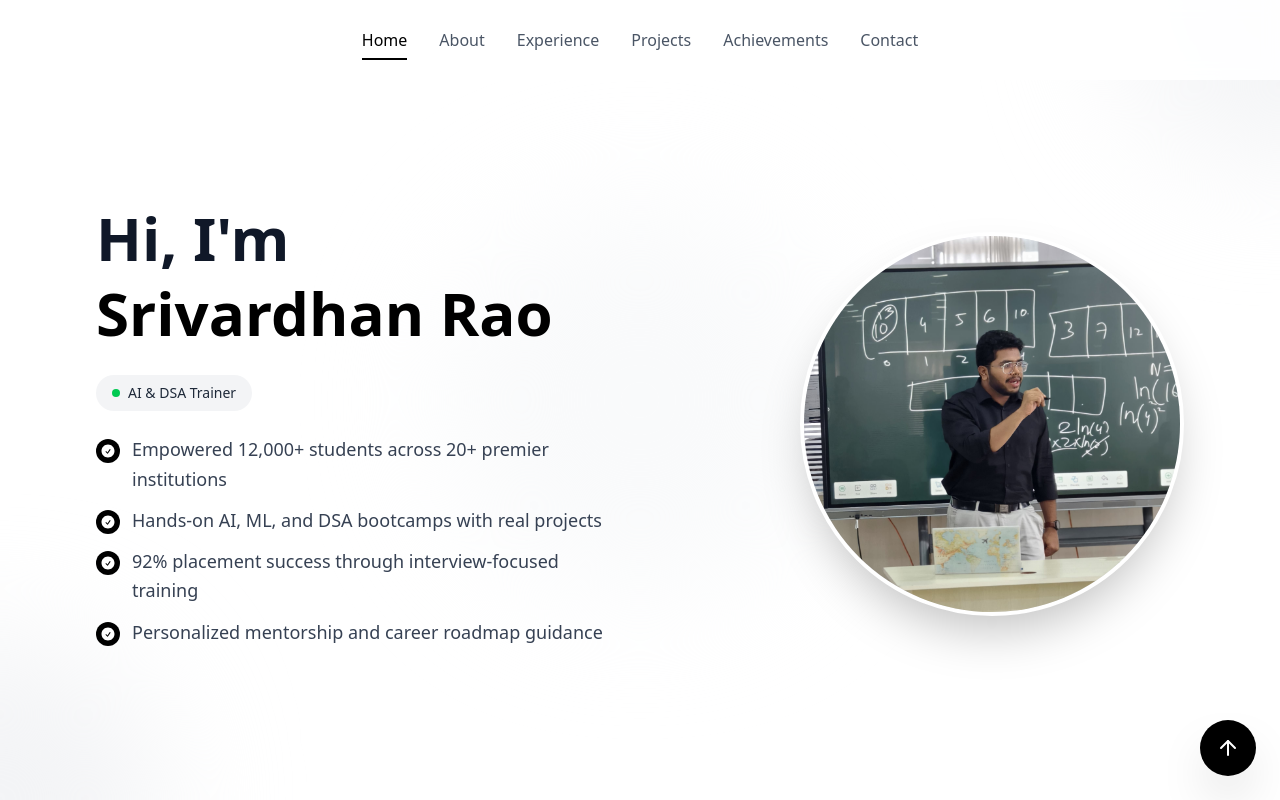
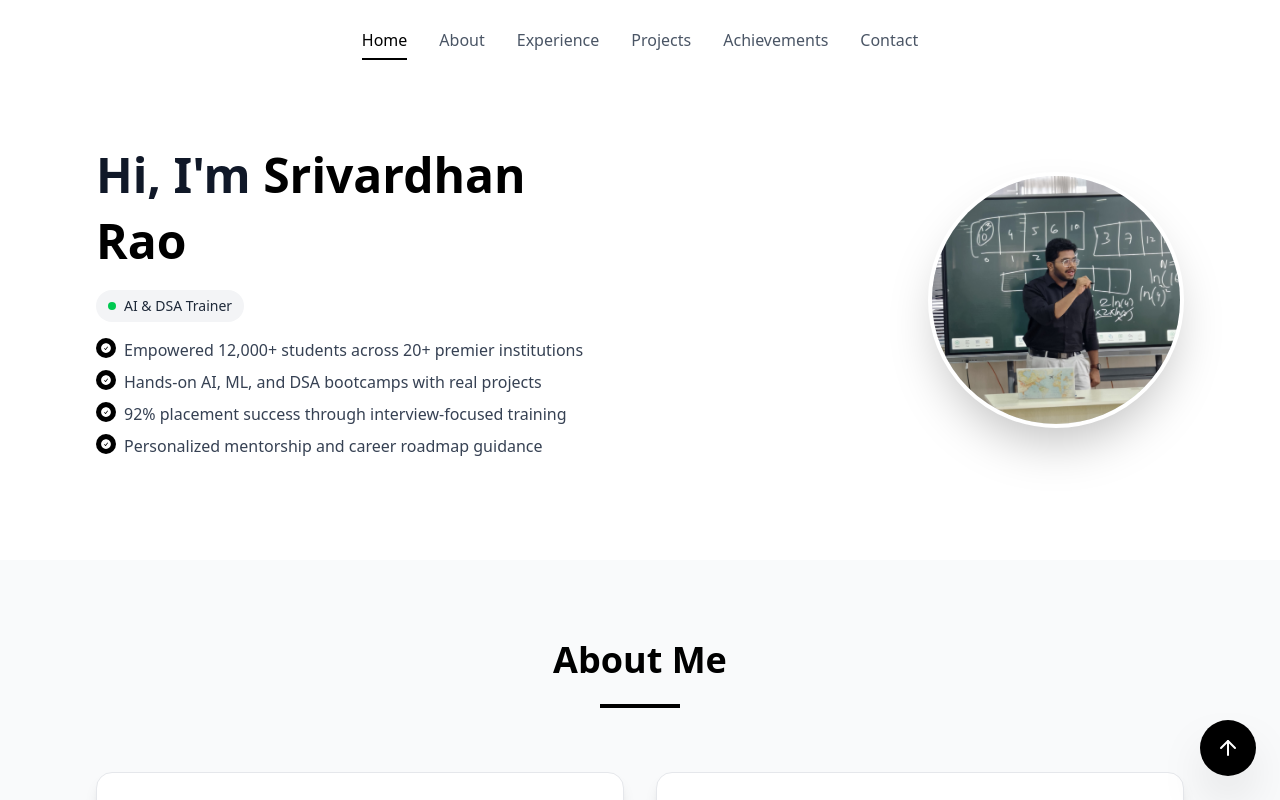
Before and after one commit to srivardhan-kondu/portfolio, a React (Vite) app: page / in a window 1280 px wide. Shown: the top 800 px of the page. Built offline with nearby package versions, Linux system fonts and the light colour scheme.

Commit message:
hero section fixed

```diff
--- a/src/components/Hero.jsx
+++ b/src/components/Hero.jsx
@@ -2,82 +2,80 @@ import React from 'react';
 
 const Hero = () => {
   return (
-    <section className="min-h-screen bg-white flex items-center justify-center pt-32 pb-20 relative overflow-hidden">
-      {/* Background Decorations */}
-      <div className="absolute inset-0 overflow-hidden">
-        <div className="absolute -top-40 -right-40 w-80 h-80 bg-gray-100 rounded-full blur-3xl"></div>
-        <div className="absolute -bottom-40 -left-40 w-80 h-80 bg-gray-100 rounded-full blur-3xl"></div>
-        <div className="absolute top-1/2 left-1/2 transform -translate-x-1/2 -translate-y-1/2 w-96 h-96 bg-gray-50 rounded-full blur-3xl"></div>
-      </div>
+   <section className="h-[70vh] bg-white flex items-center justify-center pt-20 pb-10 relative overflow-hidden">
 
       <div className="w-full max-w-6xl mx-auto px-4 sm:px-6 lg:px-8 relative z-10">
-        <div className="grid lg:grid-cols-2 gap-12 items-center">
+
+        {/* Always two columns */}
+        <div className="grid grid-cols-2 gap-4 sm:gap-8 items-center">
+
           {/* Left Content */}
-          <div className="space-y-6 text-center lg:text-left">
-            <h1 className="text-5xl lg:text-6xl font-bold text-gray-900 leading-tight">
+          <div className="space-y-4 text-left">
+            <h1 className="text-3xl sm:text-4xl lg:text-5xl font-bold text-gray-900 leading-snug">
               Hi, I'm <span className="text-black">Srivardhan Rao</span>
             </h1>
 
-            <div className="inline-flex items-center gap-2 rounded-full bg-gray-100 text-gray-800 px-4 py-2 text-sm font-medium">
+            <div className="inline-flex items-center gap-2 rounded-full bg-gray-100 text-gray-800 px-3 py-1.5 text-sm font-medium">
               <span className="w-2 h-2 bg-green-500 rounded-full" />
               AI & DSA Trainer
             </div>
 
-            <ul className="space-y-3 text-gray-700">
-              <li className="flex gap-3">
-                <span className="mt-1 inline-flex h-6 w-6 items-center justify-center rounded-full bg-black text-white flex-shrink-0">
-                  <svg xmlns="http://www.w3.org/2000/svg" viewBox="0 0 24 24" fill="currentColor" className="h-4 w-4">
+            <ul className="space-y-2 text-gray-700 text-sm sm:text-base">
+
+              <li className="flex gap-2 items-start">
+                <span className="inline-flex h-5 w-5 items-center justify-center rounded-full bg-black text-white flex-shrink-0">
+                  <svg xmlns="http://www.w3.org/2000/svg" viewBox="0 0 24 24" fill="currentColor" className="h-3 w-3">
                     <path fillRule="evenodd" d="M2.25 12c0-5.385 4.365-9.75 9.75-9.75s9.75 4.365 9.75 9.75-4.365 9.75-9.75 9.75S2.25 17.385 2.25 12Zm13.36-1.59a.75.75 0 1 0-1.22-.87l-3.22 4.53-1.56-1.56a.75.75 0 1 0-1.06 1.06l2.25 2.25a.75.75 0 0 0 1.15-.094l3.66-5.32Z" clipRule="evenodd" />
                   </svg>
                 </span>
-                <span className="text-lg leading-relaxed">Empowered 12,000+ students across 20+ premier institutions</span>
+                <span>Empowered 12,000+ students across 20+ premier institutions</span>
               </li>
 
-              <li className="flex gap-3">
-                <span className="mt-1 inline-flex h-6 w-6 items-center justify-center rounded-full bg-black text-white flex-shrink-0">
-                  <svg xmlns="http://www.w3.org/2000/svg" viewBox="0 0 24 24" fill="currentColor" className="h-4 w-4">
+              <li className="flex gap-2 items-start">
+                <span className="inline-flex h-5 w-5 items-center justify-center rounded-full bg-black text-white flex-shrink-0">
+                  <svg xmlns="http://www.w3.org/2000/svg" viewBox="0 0 24 24" fill="currentColor" className="h-3 w-3">
                     <path fillRule="evenodd" d="M2.25 12c0-5.385 4.365-9.75 9.75-9.75s9.75 4.365 9.75 9.75-4.365 9.75-9.75 9.75S2.25 17.385 2.25 12Zm13.36-1.59a.75.75 0 1 0-1.22-.87l-3.22 4.53-1.56-1.56a.75.75 0 1 0-1.06 1.06l2.25 2.25a.75.75 0 0 0 1.15-.094l3.66-5.32Z" clipRule="evenodd" />
                   </svg>
                 </span>
-                <span className="text-lg leading-relaxed">Hands-on AI, ML, and DSA bootcamps with real projects</span>
+                <span>Hands-on AI, ML, and DSA bootcamps with real projects</span>
               </li>
 
-              <li className="flex gap-3">
-                <span className="mt-1 inline-flex h-6 w-6 items-center justify-center rounded-full bg-black text-white flex-shrink-0">
-                  <svg xmlns="http://www.w3.org/2000/svg" viewBox="0 0 24 24" fill="currentColor" className="h-4 w-4">
+              <li className="flex gap-2 items-start">
+                <span className="inline-flex h-5 w-5 items-center justify-center rounded-full bg-black text-white flex-shrink-0">
+                  <svg xmlns="http://www.w3.org/2000/svg" viewBox="0 0 24 24" fill="currentColor" className="h-3 w-3">
                     <path fillRule="evenodd" d="M2.25 12c0-5.385 4.365-9.75 9.75-9.75s9.75 4.365 9.75 9.75-4.365 9.75-9.75 9.75S2.25 17.385 2.25 12Zm13.36-1.59a.75.75 0 1 0-1.22-.87l-3.22 4.53-1.56-1.56a.75.75 0 1 0-1.06 1.06l2.25 2.25a.75.75 0 0 0 1.15-.094l3.66-5.32Z" clipRule="evenodd" />
                   </svg>
                 </span>
-                <span className="text-lg leading-relaxed">92% placement success through interview-focused training</span>
+                <span>92% placement success through interview-focused training</span>
               </li>
 
-              <li className="flex gap-3">
-                <span className="mt-1 inline-flex h-6 w-6 items-center justify-center rounded-full bg-black text-white flex-shrink-0">
-                  <svg xmlns="http://www.w3.org/2000/svg" viewBox="0 0 24 24" fill="currentColor" className="h-4 w-4">
+              <li className="flex gap-2 items-start">
+                <span className="inline-flex h-5 w-5 items-center justify-center rounded-full bg-black text-white flex-shrink-0">
+                  <svg xmlns="http://www.w3.org/2000/svg" viewBox="0 0 24 24" fill="currentColor" className="h-3 w-3">
                     <path fillRule="evenodd" d="M2.25 12c0-5.385 4.365-9.75 9.75-9.75s9.75 4.365 9.75 9.75-4.365 9.75-9.75 9.75S2.25 17.385 2.25 12Zm13.36-1.59a.75.75 0 1 0-1.22-.87l-3.22 4.53-1.56-1.56a.75.75 0 1 0-1.06 1.06l2.25 2.25a.75.75 0 0 0 1.15-.094l3.66-5.32Z" clipRule="evenodd" />
                   </svg>
                 </span>
-                <span className="text-lg leading-relaxed">Personalized mentorship and career roadmap guidance</span>
+                <span>Personalized mentorship and career roadmap guidance</span>
               </li>
+
             </ul>
           </div>
 
-          {/* Right Side - Professional Photo */}
-          <div className="flex justify-center lg:justify-end">
-            <div className="text-center">
-              <div className="w-72 h-72 lg:w-96 lg:h-96 bg-gray-200 rounded-full flex items-center justify-center shadow-2xl border-4 border-white overflow-hidden">
+          {/* Right Image */}
+          <div className="flex justify-end">
+            <div className="w-24 h-24 sm:w-36 sm:h-36 lg:w-64 lg:h-64 bg-gray-200 rounded-full overflow-hidden border-4 border-white shadow-2xl flex items-center justify-center">
               <img
                 src="/profile-img.jpg"
-                  alt="Srivardhan Rao"
+                alt="Profile"
                 className="w-full h-full object-cover"
                 onError={(e) => {
                   e.target.style.display = 'none';
-                    e.target.parentElement.innerHTML = '<div class="text-gray-400 text-6xl">👤</div>';
+                  e.target.parentElement.innerHTML = '<div class="text-gray-400 text-4xl">👤</div>';
                 }}
               />
             </div>
           </div>
-          </div>
+
         </div>
       </div>
     </section>
```
Lines whose indentation alone changed are shown as unchanged.
